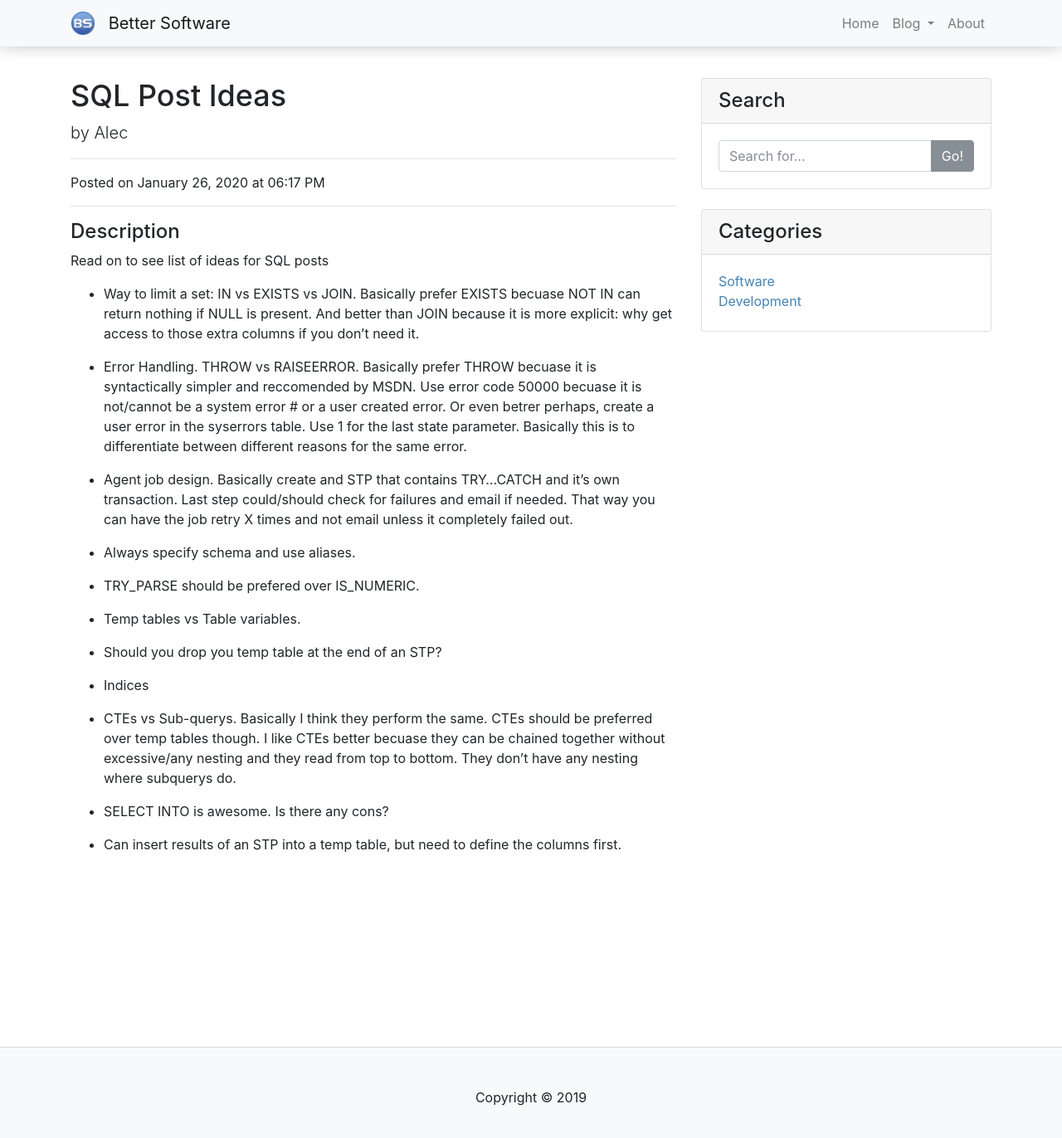
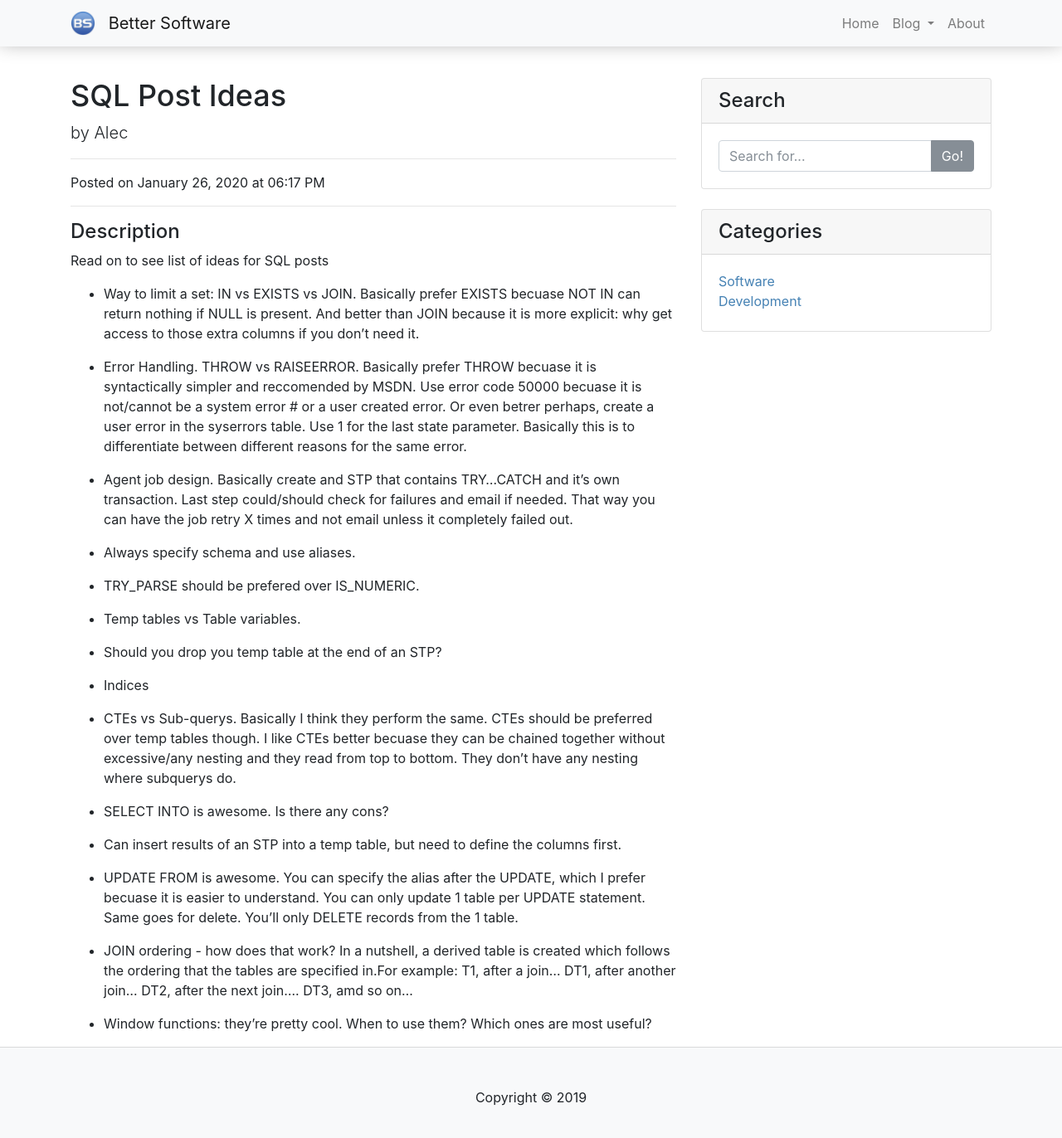
Before and after one commit to aroques/aroques.github.io, a Jekyll site: the page built from _posts/2020-01-26-sql-post-ideas.md, in a window 1280 px wide and 1382 px high. Shown: the top 1372 px of the window at 83% size. Built offline with Jekyll 4.4.1, drawn with Linux system fonts in a browser that asks for light colours.

Commit message:
Add more content to SQL post ideas

```diff
--- a/_posts/2020-01-26-sql-post-ideas.md
+++ b/_posts/2020-01-26-sql-post-ideas.md
@@ -33,3 +33,9 @@ Read on to see list of ideas for SQL posts
 - SELECT INTO is awesome. Is there any cons?
 
 - Can insert results of an STP into a temp table, but need to define the columns first.
+
+- UPDATE FROM is awesome. You can specify the alias after the UPDATE, which I prefer becuase it is easier to understand. You can only update 1 table per UPDATE statement. Same goes for delete. You'll only DELETE records from the 1 table.
+
+- JOIN ordering - how does that work? In a nutshell, a derived table is created which follows the ordering that the tables are specified in.For example: T1, after a join... DT1, after another join... DT2, after the next join.... DT3, amd so on...
+
+- Window functions: they're pretty cool. When to use them? Which ones are most useful?
```
